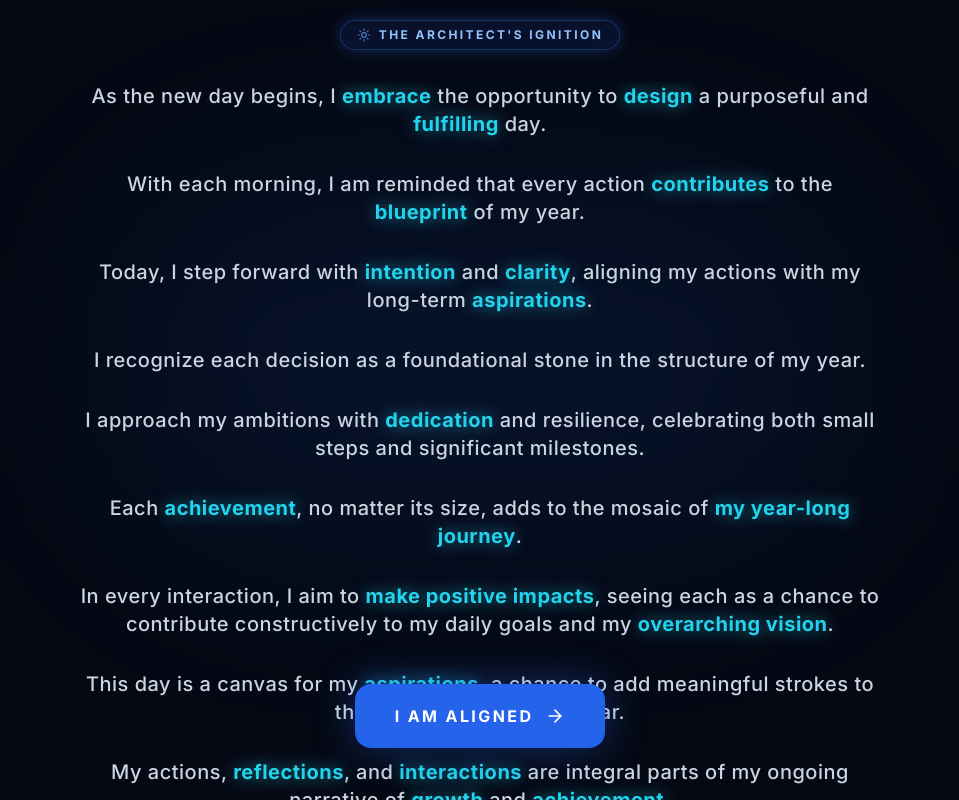
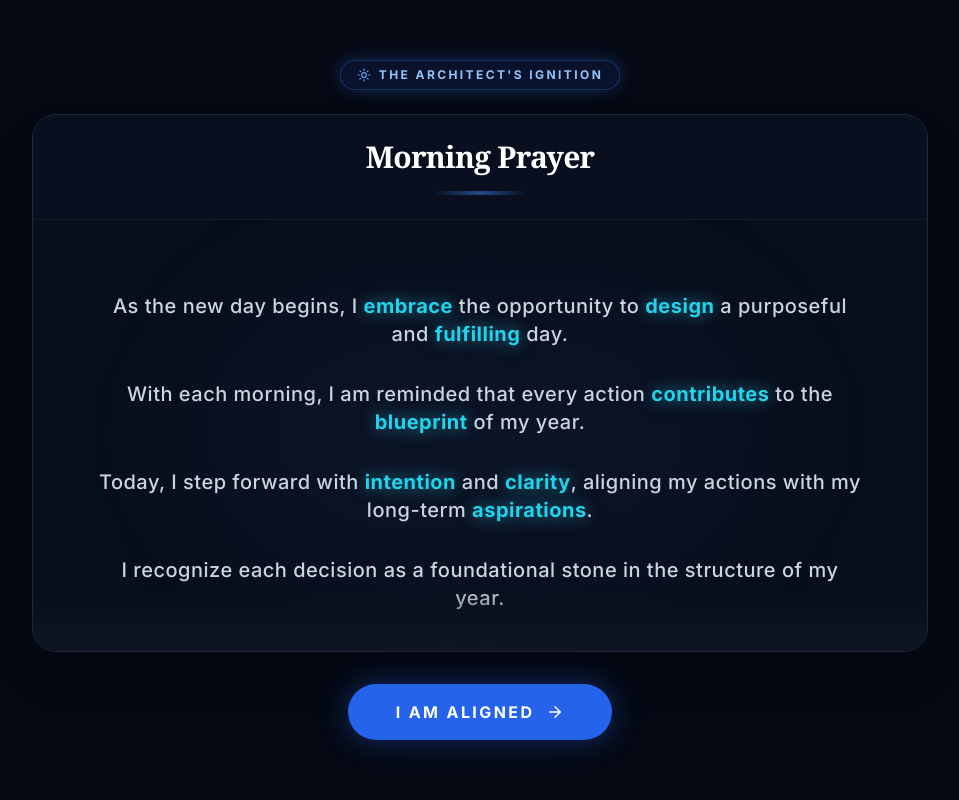
Before and after one commit to BTC-Bob/aspiration-architect, a React (Vite) app: page / in a window 1280 px wide. Shown: the whole page, without its empty margins (160-1119 px from the left). Built offline with nearby package versions, Linux system fonts and the light colour scheme.

Commit message:
fix: correct prayer overlap, add label hierarchy and glowing styling

```diff
--- a/src/components/GuardianGreeting.jsx
+++ b/src/components/GuardianGreeting.jsx
@@ -27,17 +27,15 @@ const PRAYER_LINES = [
 
 // Helper: Highlights specific words with a "Glowing" effect
 const HighlightedText = ({ text }) => {
-    // Escape special regex characters just in case
     const escapeRegExp = (string) => string.replace(/[.*+?^${}()|[\]\\]/g, '\\$&');
     const pattern = new RegExp(`\\b(${KEYWORDS_TO_HIGHLIGHT.map(escapeRegExp).join('|')})\\b`, 'gi');
-
     const parts = text.split(pattern);
 
     return (
         <span>
             {parts.map((part, i) =>
                 KEYWORDS_TO_HIGHLIGHT.some(k => k.toLowerCase() === part.toLowerCase()) ? (
-                    <span key={i} className="text-cyan-400 font-bold drop-shadow-[0_0_8px_rgba(34,211,238,0.6)] transition-all duration-500 hover:text-cyan-300">
+                    <span key={i} className="text-cyan-400 font-bold drop-shadow-[0_0_8px_rgba(34,211,238,0.6)]">
                         {part}
                     </span>
                 ) : (
@@ -81,41 +79,54 @@ const GuardianGreeting = ({ onComplete }) => {
     if (step === 1) return (
         <div className={`fixed inset-0 z-50 bg-[#050914] flex items-center justify-center p-4 transition-opacity duration-700 ${fade ? 'opacity-100' : 'opacity-0'}`}>
 
-            <div className="max-w-4xl w-full flex flex-col h-full md:h-auto max-h-[95vh]">
+            <div className="max-w-4xl w-full flex flex-col h-[90vh] md:h-[85vh]">
 
-                {/* Header Badge */}
-                <div className="text-center mb-8 flex-none">
+                {/* 1. SYSTEM LABEL (The Badge) */}
+                <div className="text-center mb-6 flex-none">
                     <div className="inline-flex items-center gap-2 bg-blue-900/20 border border-blue-500/30 px-4 py-1.5 rounded-full shadow-[0_0_15px_rgba(59,130,246,0.3)] backdrop-blur-md">
-                        <Sun size={14} className="text-blue-400 animate-pulse" />
+                        <Sun size={14} className="text-blue-400" />
                         <span className="text-blue-300 text-xs font-bold uppercase tracking-[0.2em]">The Architect's Ignition</span>
                     </div>
                 </div>
 
-                {/* The Manifest Container */}
-                <div className="flex-1 min-h-0 mb-10 relative group">
-                    {/* Atmospheric Glow Behind */}
-                    <div className="absolute top-1/2 left-1/2 -translate-x-1/2 -translate-y-1/2 w-[80%] h-[60%] bg-blue-600/10 blur-[100px] rounded-full pointer-events-none"></div>
+                {/* 2. MAIN CONTENT CARD (Flex Container) */}
+                <div className="flex-1 min-h-0 mb-8 relative bg-[#0f1522]/50 border border-slate-800 rounded-3xl overflow-hidden flex flex-col shadow-2xl">
 
-                    <div className="relative h-full overflow-y-auto custom-scrollbar px-4 md:px-12 text-center flex flex-col justify-center space-y-8">
+                    {/* A. CARD TITLE (Morning Prayer) */}
+                    <div className="flex-none p-6 text-center border-b border-slate-800/50 bg-[#0B1120]/80 backdrop-blur-sm relative z-10">
+                        <h1 className="text-3xl font-bold text-white tracking-tight font-serif">Morning Prayer</h1>
+                        <div className="w-24 h-1 bg-gradient-to-r from-transparent via-blue-500 to-transparent mx-auto mt-4 opacity-50"></div>
+                    </div>
+
+                    {/* B. SCROLLABLE TEXT AREA */}
+                    <div className="flex-1 overflow-y-auto custom-scrollbar p-6 md:p-10 text-center flex flex-col justify-start items-center space-y-8 relative z-0">
+                        {/* Glow Effect */}
+                        <div className="absolute top-1/2 left-1/2 -translate-x-1/2 -translate-y-1/2 w-[60%] h-[60%] bg-blue-500/5 blur-[80px] rounded-full pointer-events-none"></div>
+
                         {PRAYER_LINES.map((line, i) => (
-                            <p key={i} className="text-base md:text-xl text-slate-300 font-medium leading-relaxed tracking-wide">
+                            <p key={i} className="text-lg md:text-xl text-slate-300 font-medium leading-loose tracking-wide max-w-3xl relative z-10">
                                 <HighlightedText text={line} />
                             </p>
                         ))}
+                        {/* Bottom Spacer to ensure text clears fade */}
+                        <div className="h-8 shrink-0"></div>
                     </div>
+
+                    {/* Bottom Fade Gradient (Visual Polish) */}
+                    <div className="absolute bottom-0 left-0 right-0 h-16 bg-gradient-to-t from-[#0f1522] to-transparent pointer-events-none z-10"></div>
                 </div>
 
-                {/* Pulsating Action Button */}
-                <div className="flex-none text-center pb-8">
+                {/* 3. FOOTER BUTTON (Fixed position relative to flex column, no overlap) */}
+                <div className="flex-none text-center">
                     <button
                         onClick={handleNext}
-                        className="relative group bg-blue-600 hover:bg-blue-500 text-white px-10 py-5 rounded-2xl font-bold tracking-[0.15em] uppercase transition-all shadow-[0_0_40px_rgba(37,99,235,0.4)] hover:shadow-[0_0_60px_rgba(37,99,235,0.6)] hover:scale-105 active:scale-95"
+                        className="relative group bg-blue-600 hover:bg-blue-500 text-white px-12 py-4 rounded-full font-bold tracking-[0.15em] uppercase transition-all shadow-[0_0_30px_rgba(37,99,235,0.4)] hover:shadow-[0_0_50px_rgba(37,99,235,0.6)] hover:scale-105 active:scale-95"
                     >
                         <span className="flex items-center gap-3">
-                            I Am Aligned <ArrowRight size={20} className="group-hover:translate-x-1 transition-transform" />
+                            I Am Aligned <ArrowRight size={18} className="group-hover:translate-x-1 transition-transform" />
                         </span>
-                        {/* Ping Effect Ring */}
-                        <span className="absolute -inset-1 rounded-2xl border border-blue-400/50 opacity-0 group-hover:opacity-100 animate-ping pointer-events-none"></span>
+                        {/* Pulsating Ring */}
+                        <span className="absolute -inset-1 rounded-full border border-blue-400/30 opacity-0 group-hover:opacity-100 animate-ping pointer-events-none"></span>
                     </button>
                 </div>
             </div>
```
